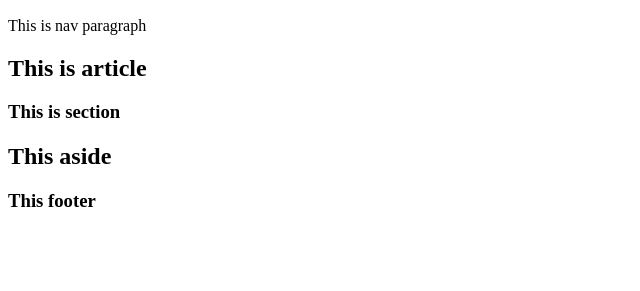
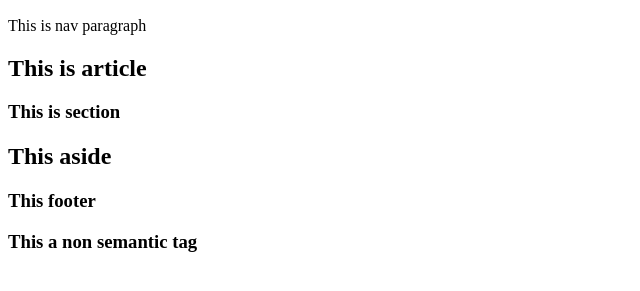
Before and after one commit to Jeet2024-lab/HTML-CSE18, a plain HTML site: page semantic_nonsemantic.html in a window 1280 px wide. Shown: the part 135-426 px from the top of the page, without its empty margins (0-640 px from the left). Drawn offline with Linux system fonts and the light colour scheme.

Commit message:
Non semantic elements

```diff
--- a/semantic_nonsemantic.html
+++ b/semantic_nonsemantic.html
@@ -23,5 +23,8 @@
 
 <footer><h3>This footer</h3></footer>
 
+
+<div> <h3>This a non semantic tag </h3></div>
+
   </body>
 </html>
```
